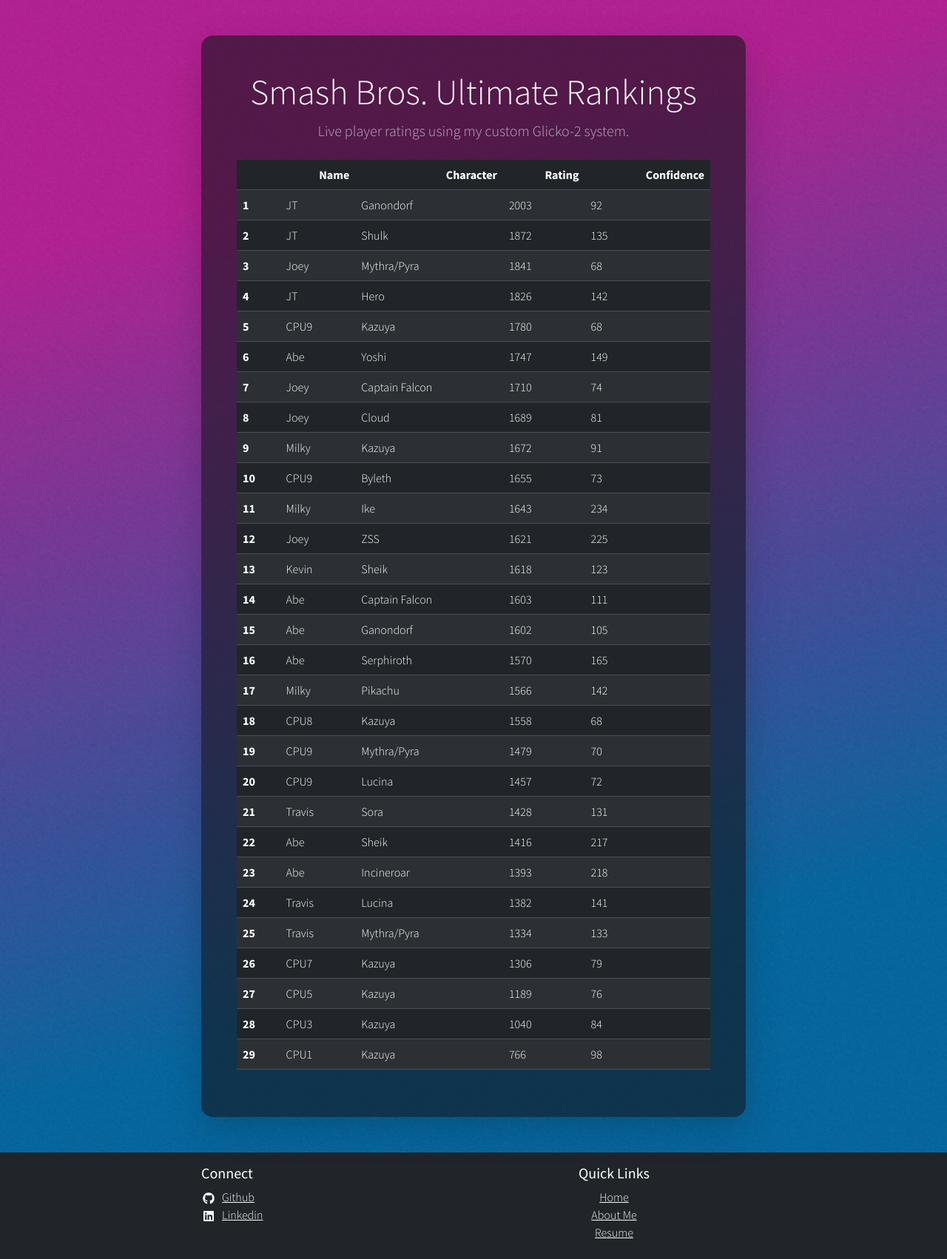
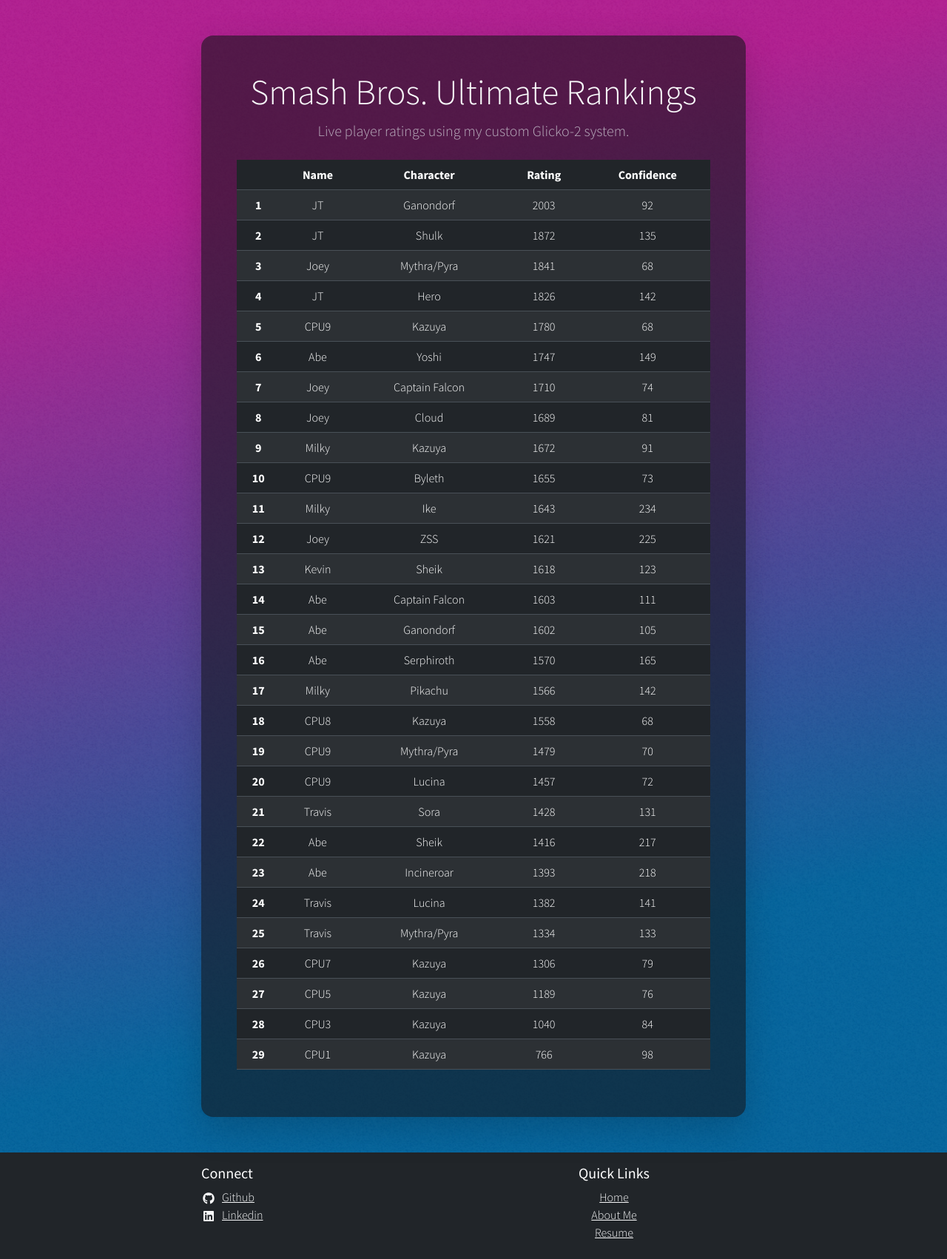
Before and after one commit to Jfghanimah/josephghanimah.com, a Flask app: page /smash in a window 1280 px wide. Shown: the part 56-1758 px from the top of the page at 74% size. Run offline with Flask 3, Linux system fonts and the light colour scheme.

Commit message:
minor formatting changes

```diff
--- a/app/templates/home.html
+++ b/app/templates/home.html
@@ -165,10 +165,10 @@
       <h2 class="display-5 fw-normal mb-4 text-light">Resume</h2>
       <div class="col-md-10 col-lg-8 mx-auto">
         <a href="{{ url_for('static',filename='JosephResume.pdf') }}" target="_blank" class="d-block mb-3">
-          <img class="img-fluid rounded shadow-lg" src="{{ url_for('static',filename='images/resume.jpg') }}" alt="Resume Preview" style="border: 1px solid rgba(255,255,255,0.2);">
+          <img class="img-fluid rounded shadow-lg" src="{{ url_for('static',filename='images/resume.jpg') }}" alt="Resume Preview" style="max-width: 400px; border: 1px solid rgba(255,255,255,0.2);">
         </a>
          <a href="{{ url_for('static',filename='JosephResume.pdf') }}" target="_blank" class="btn btn-primary btn-lg">
-          <i class="fas fa-download me-2"></i> Download Resume (PDF)
+          <i class="fas fa-download me-2"></i> View Resume (PDF)
         </a>
       </div>
     </section>
--- a/app/templates/smash.html
+++ b/app/templates/smash.html
@@ -1,5 +1,12 @@
 {% extends "base.html" %}
 {% block content %}
+
+<style>
+  /* This targets the header cells (th) specifically within your table */
+  .table > thead > tr > th {
+    text-align: center;
+  }
+</style>
 
 
 <div class="container py-5 fade-in">
@@ -16,7 +23,7 @@
         </div>
 
         <!-- Table Wrapper for Responsiveness -->
-        <div class="table-responsive">
+        <div class="table-responsive" style="text-align: center;">
             {{ table|safe }}
         </div>
 
```
